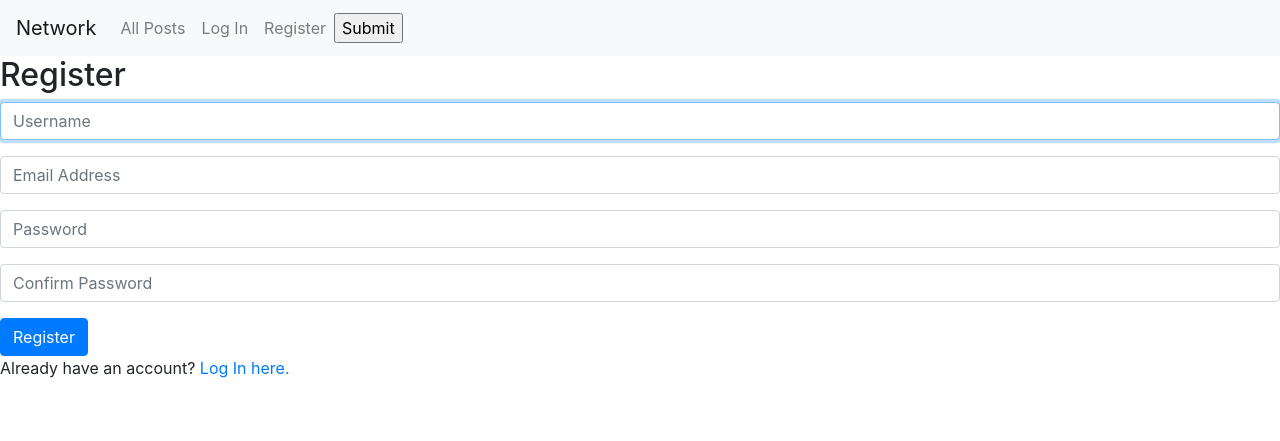
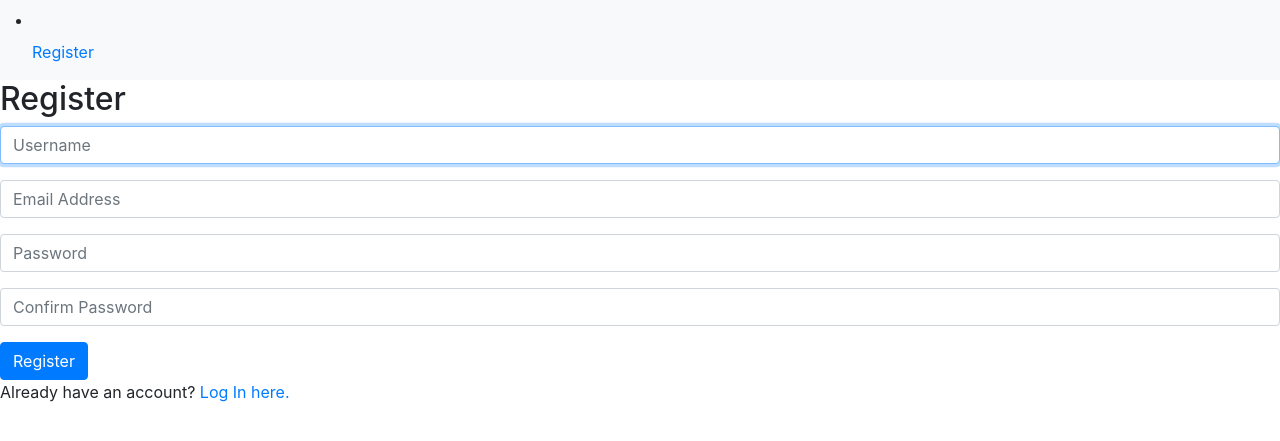
Before and after one commit to gaamfer/social_network, a Django app: page /register in a window 1280 px wide. Shown: the top 441 px of the page. Run offline with Django 3.2, Linux system fonts and the light colour scheme; some libraries are stand-ins or nearby versions.

Commit message:
add new style to the frontend and some changes in design too

```diff
--- a/network/static/network/styles.css
+++ b/network/static/network/styles.css
@@ -0,0 +1,3 @@
+a {
+    cursor: pointer;
+}
--- a/network/templates/network/layout.html
+++ b/network/templates/network/layout.html
@@ -13,37 +13,36 @@
     <body>
 
         <nav class="navbar navbar-expand-lg navbar-light bg-light">
-            <a class="navbar-brand" href="#">Network</a>
 
             <div>
-              <ul class="navbar-nav mr-auto">
                 {% if user.is_authenticated %}
+                <ul class="navbar-nav mr-auto">
                     <li class="nav-item">
-                        <a class="nav-link" href="#"><strong>{{ user.username }}</strong></a>
+                        <a id="profile-btn" title="Profile" class="nav-link" href="{% url 'network:profile' user.username %}"><strong>{{ user.username }}</strong></a>
                     </li>
-                {% endif %}
-                <li class="nav-item">
-                  <a class="nav-link" href="{% url 'network:index' %}">All Posts</a>
-                </li>
-                {% if user.is_authenticated %}
+                    <div id="search-area" style="display: none;">
+                        <a id="search-area-left" title="Go Back"><i class="fas fa-arrow-left"></i></a>
+                        <input type="text" id="search-bar" placeholder="Find your content">
+                    </div>
+                    <div id="search-area-button">
+                        <a title="search" class="nav-link"><i class="fas fa-search"></i></a>
+                    </div>
+
+
                     <li class="nav-item">
-                        <a class="nav-link" href="#">Following</a>
+                        <a id="Home-btn" class="nav-link" href="{% url 'network:index' %}" title="Home"><i class="fas fa-flask"></i></a>
                     </li>
+
                     <li class="nav-item">
                         <a class="nav-link" href="{% url 'network:logout' %}">Log Out</a>
                     </li>
+                </ul>
+                <hr>
                 {% else %}
-                    <li class="nav-item">
-                        <a class="nav-link" href="{% url 'network:login' %}">Log In</a>
-                    </li>
-                    <li class="nav-item">
-                        <a class="nav-link" href="{% url 'network:register' %}">Register</a>
-                    </li>
+                <li class="nav-item">
+                    <a class="nav-link" href="{% url 'network:register' %}">Register</a>
+                </li>
                 {% endif %}
-              </ul>
-            </div>
-            <div id="search-area">
-                <input type="submit" id="search-bar" placeholder="Find your content">
             </div>
         </nav>
 
--- a/network/urls.py
+++ b/network/urls.py
@@ -13,6 +13,5 @@ urlpatterns = [
     # API Routes
     path("generate_post", views.generate_post, name="generate_post" ),
     path("post/<int:post_id>", views.post, name="post"),
-    path("profile/<str:username>", views.profile, name="profile"),
-    path("homepage/<str:username>", views.homepage, name="homepage")
+    path("profile/<str:username>", views.profile, name="profile")
 ]
--- a/network/views.py
+++ b/network/views.py
@@ -37,10 +37,6 @@ def post(request, post_id):
 
 def profile(request, username):
     ...
-
-def homepage(request, username):
-    ...
-
 
 
 def login_view(request):
```
Also changed, not shown: network/static/network/main.js (+52 -6 lines), network/templates/network/index.html (+10 -3 lines), 1 other file.
